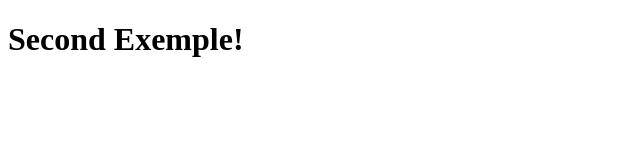
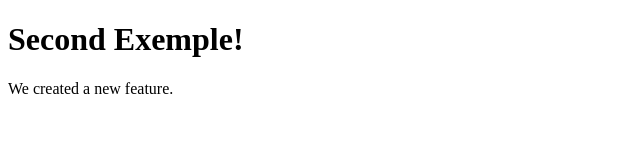
Before and after one commit to everton-dev/gitflow-test, a plain HTML site: page index.htm in a window 1280 px wide. Shown: the whole page, without its empty margins (0-640 px from the left). Drawn offline with Linux system fonts and the light colour scheme.

Commit message:
New feature

```diff
--- a/index.htm
+++ b/index.htm
@@ -5,5 +5,6 @@
     </head>
     <body>
         <h1>Second Exemple!</h1>
+        <p>We created a new feature.</p>
     </body>
 </html>
```
